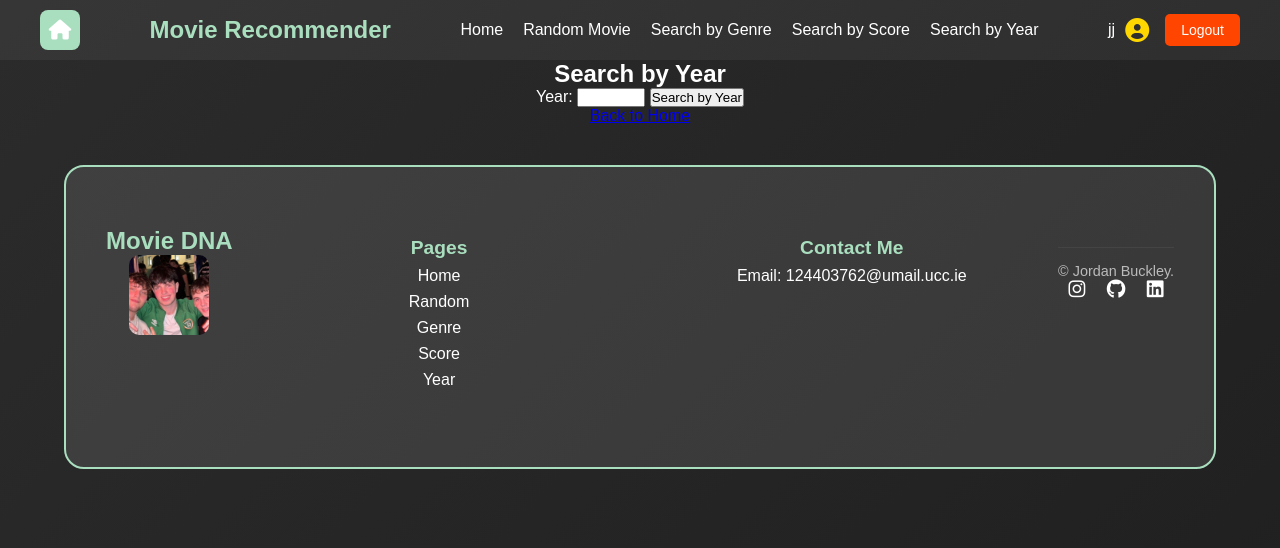
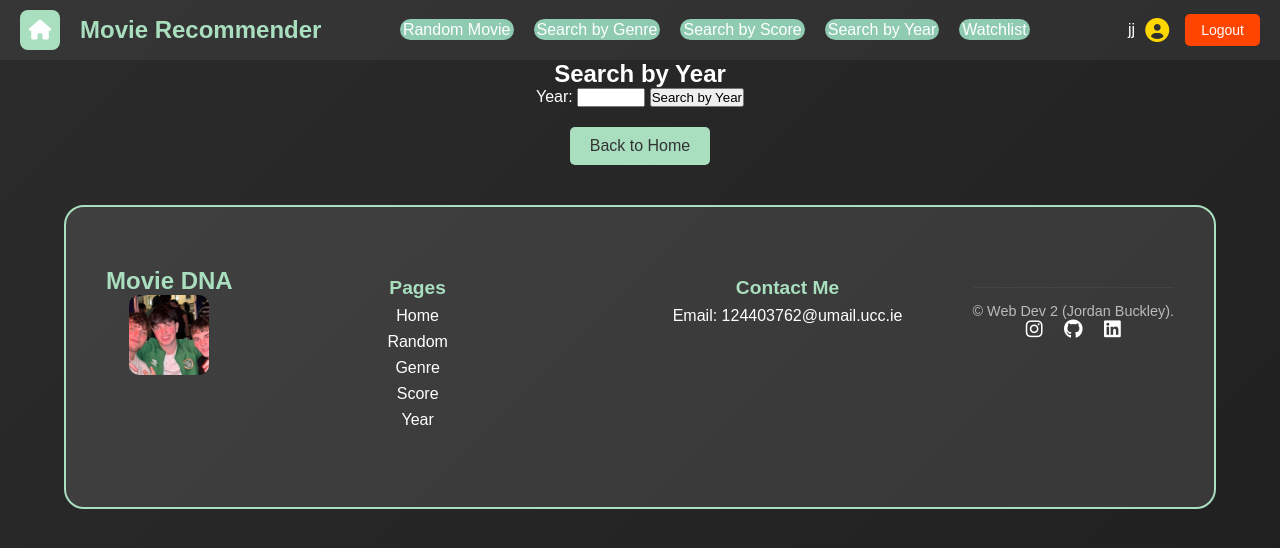
Before and after one commit to JordanBuckleyGit/CA, a Flask app: page /year in a window 1280 px wide. Shown: the top 548 px of the page. Run offline with Flask 3, Linux system fonts and the light colour scheme; a user stored in the database is signed in.

Commit message:
more updates

```diff
--- a/app.py
+++ b/app.py
@@ -106,6 +106,25 @@ def year_search():
     return render_template("year.html", form=form,
                             movies=movies)
 
+@app.route("/watchlist")
+def cart():
+    if "watchlist" not in session:
+        session["watchlist"] = {}
+        session.modified = True
+    return render_template("watchlist.html",
+                           watchlist=session["watchlist"])
+
+@app.route("/add_to_watchlist/<int:movie_id>")
+def add_to_watchlist(movie_id):
+    if "watchlist" not in session:
+        session["watchlist"] = {}
+    if movie_id not in session["watchlist"]:
+        session["watchlist"][movie_id] = 1
+    else:
+        session["watchlist"][movie_id] = session["watchlist"][movie_id] + 1
+    session.modified = True
+    return redirect(url_for("cart"))
+
 @app.route("/movie/<int:movie_id>", methods=["GET", "POST"])
 @login_required
 def movie_details(movie_id):
--- a/static/styles.css
+++ b/static/styles.css
@@ -39,21 +39,28 @@ nav {
 
 #nav-container {
     width: 100%;
-    max-width: 1200px;
+    max-width: 100%;
     display: flex;
     justify-content: space-between;
     align-items: center;
     margin: 0 auto;
 }
 
+#nav-left {
+    display: flex;
+    align-items: center;
+    gap: 10px;
+}
+
 #home-icon {
+    margin-right: 10px;
     display: inline-flex;
     align-items: center;
     justify-content: center;
     width: 40px;
     height: 40px;
     background-color: #A9DFBF;
-    color: white; /* White icon */
+    color: white;
     border-radius: 8px;
     text-decoration: none;
     font-size: 20px;
@@ -62,6 +69,11 @@ nav {
 
 #home-icon:hover {
     background-color: rgba(0, 255, 166, 0.3);
+}
+
+#nav-links {
+    margin-left: auto;
+    margin-right: 20px;
 }
 
 #nav-logo a {
@@ -78,6 +90,9 @@ nav {
 }
 
 #nav-links ul li a {
+    background-color: #8ECBB0;
+    padding: 2px 3px;
+    border-radius: 1.1rem;
     color: white;
     text-decoration: none;
     font-size: 1rem;
@@ -92,6 +107,7 @@ nav {
     display: flex;
     align-items: center;
     gap: 1rem;
+    margin-left: auto;
 }
 
 #user-info {
@@ -310,6 +326,41 @@ nav {
     color: #A9DFBF;
 }
 
+.btn {
+    display: inline-block;
+    padding: 10px 20px;
+    background: #A9DFBF;
+    color: #333;
+    text-decoration: none;
+    font-size: 1rem;
+    border-radius: 5px;
+    transition: background 0.3s ease, transform 0.2s ease;
+    margin: 5px;
+    text-align: center;
+    font-weight: bold;
+}
+
+.btn:hover {
+    background: #8ECBB0;
+    transform: scale(1.05);
+}
+
+
+.back-button {
+    display: inline-block;
+    margin-top: 20px;
+    padding: 10px 20px;
+    background: #A9DFBF;
+    color: #333;
+    text-decoration: none;
+    border-radius: 5px;
+    transition: background 0.3s ease;
+}
+
+.back-button:hover {
+    background: #8ECBB0;
+}
+
 
 @media (max-width: 768px) {
     #nav-links {
--- a/templates/base.html
+++ b/templates/base.html
@@ -15,26 +15,30 @@
     <header>
         <nav>
             <section id="nav-container">
+                <section id="nav-left">
                 <a href="/" id="home-icon">
                     <i class="fa-solid fa-house"></i>
                 </a>
                 <section id="nav-logo">
                     <a href="{{ url_for('index') }}">Movie Recommender</a>
                 </section>
+            </section>
 
                 <section id="nav-links">
                     <ul>
-                        <li><a href="{{ url_for('index') }}">Home</a></li>
+                        <!-- <li><a href="{{ url_for('index') }}">Home</a></li> -->
                         <li><a href="{{ url_for('random_movie') }}">Random Movie</a></li>
                         <li><a href="{{ url_for('genre_search') }}">Search by Genre</a></li>
                         <li><a href="{{ url_for('score_search') }}">Search by Score</a></li>
                         <li><a href="{{ url_for('year_search') }}">Search by Year</a></li>
+                        <li><a href="{{ url_for('cart') }}">Watchlist</a></li>
                     </ul>
                 </section>
+
                 <section id="nav-user">
                     {% if session['user_id'] %}
                     <section id="user-info">
-                        <span id="username">{{ session['user_id'] }}</span>
+                        <p id="username">{{ session['user_id'] }}</p>
                         <i class="fas fa-user-circle" id="user-icon"></i>
                     </section>
                     <a href="{{ url_for('logout') }}" id="logout-btn">Logout</a>
@@ -76,7 +80,7 @@
             </section>
 
             <section class="footer-bottom">
-                <p>&copy; Jordan Buckley.</p>
+                <p>&copy; Web Dev 2 (Jordan Buckley).</p>
 
                 <section class="social-icons">
                     <a aria-label="Instagram" href="https://www.instagram.com/jordanbuckley_20/" target="_blank">
--- a/templates/genre.html
+++ b/templates/genre.html
@@ -18,5 +18,5 @@
         </ul>
     {% endif %}
 
-    <a href="{{ url_for('index') }}">Back to Home</a>
+    <a href="{{ url_for('index') }}" class="back-button">Back to Home</a>
 {% endblock %}
--- a/templates/login.html
+++ b/templates/login.html
@@ -1,7 +1,8 @@
 {% extends "base.html" %}
-{% block styles %}
+ {% block styles %} <!-- using this for a minimal look so no footer or nav appears on login -->
 <link rel="stylesheet" href="{{ url_for('static', filename='registration.css') }}">
 {% endblock %}
+
 {% block main_content %}
 
     <section id="login-section">
--- a/templates/score.html
+++ b/templates/score.html
@@ -20,5 +20,5 @@
         </ul>
     {% endif %}
 
-    <a href="{{ url_for('index') }}">Back to Home</a>
+    <a href="{{ url_for('index') }}" class="back-button">Back to Home</a>
 {% endblock %}
--- a/templates/year.html
+++ b/templates/year.html
@@ -18,5 +18,5 @@
         </ul>
     {% endif %}
 
-    <a href="{{ url_for('index') }}">Back to Home</a>
+    <a href="{{ url_for('index') }}" class="back-button">Back to Home</a>
 {% endblock %}
```
Also changed, not shown: static/random.css (+2 -15 lines), templates/random.html (+5 -4 lines), templates/watchlist.html (added, +22 -0 lines), 2 other files.
